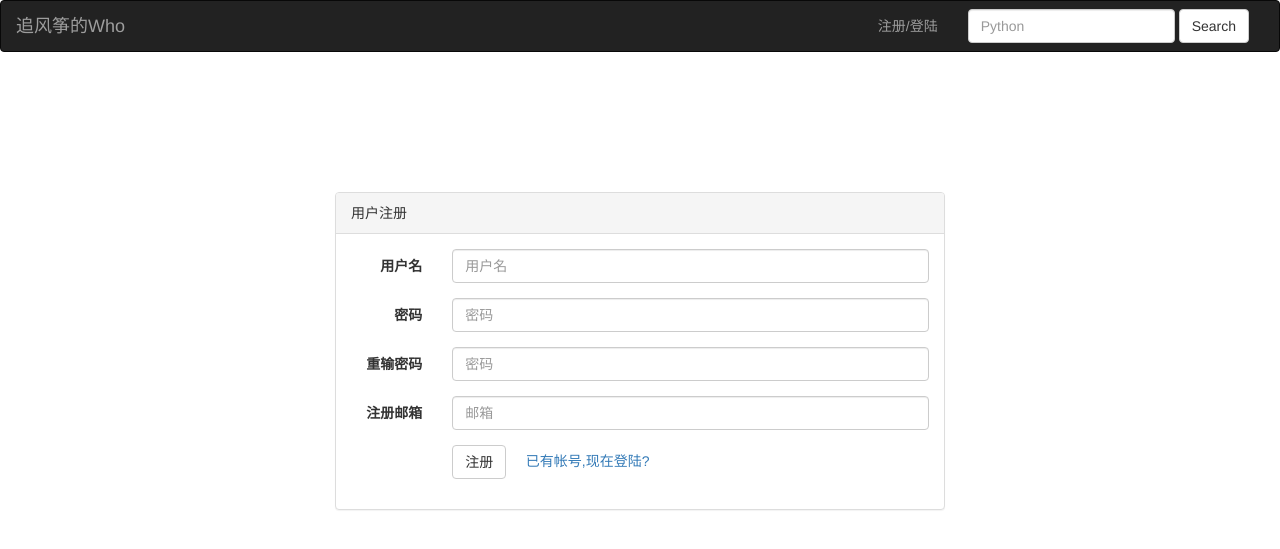
After one commit to Adamwinwho/python3, a Django app: page /register in a window 1280 px wide. The commit adds this page. Shown: the top 549 px of the page. Run offline with Django 3.2, Linux system fonts and the light colour scheme; parts of the project's set-up code (start-up, migrations or seed data) failed here and were passed over; some libraries are stand-ins or nearby versions.

Commit message:
增加用户注册功能

```diff
--- a/myweb/articles/models.py
+++ b/myweb/articles/models.py
@@ -1,5 +1,6 @@
 from django.db import models
 from blocks.models import Blocks
+from django.contrib.auth.models import User
 
 # Create your models here.
 
@@ -8,6 +9,7 @@ class Articles(models.Model):
     title = models.CharField("文章标题",max_length=100)
     author = models.CharField("文章作者",max_length=100)
     content = models.CharField("文章内容",max_length=20000)
+    owner = models.ForeignKey(User,verbose_name="作者",default=1)
 
     last_update_timestamp = models.DateTimeField("最后更新时间",auto_now=True)
 
--- /dev/null
+++ b/myweb/myweb/secret.py
@@ -0,0 +1,6 @@
+EMAIL_USE_SSL = True
+EMAIL_HOST = "smtp.qq.com"
+EMAIL_PORT = 465
+EMAIL_HOST_USER = "1137048513@qq.com"
+EMAIL_HOST_PASSWORD = "amppyuvnhjmejfaj"
+DEFAULT_FROM_EMAIL = "1137048513@qq.com"
--- a/myweb/myweb/settings.py
+++ b/myweb/myweb/settings.py
@@ -12,6 +12,7 @@ https://docs.djangoproject.com/en/dev/ref/settings/
 
 import os
 import configparser
+from .secret import *
 
 # Build paths inside the project like this: os.path.join(BASE_DIR, ...)
 BASE_DIR = os.path.dirname(os.path.dirname(os.path.abspath(__file__)))
@@ -44,8 +45,8 @@ INSTALLED_APPS = [
     'django.contrib.staticfiles',
     'blocks',
     'articles',
+    'usercenter',
     'pagedown',
-    'usercenter',
 ]
 
 MIDDLEWARE = [
--- a/myweb/myweb/urls.py
+++ b/myweb/myweb/urls.py
@@ -17,9 +17,12 @@ import django
 from django.conf.urls import url,include
 from django.contrib import admin
 import views
+from usercenter.views import activate
 
 urlpatterns = [
     url(r'^admin/', admin.site.urls),
     url(r'^articles/',include('articles.urls')),
+    url(r'^register',views.register),
+    url(r'^activate/(?P<code>\w+)$',activate),
     url(r'^$', views.index),
 ]
--- a/myweb/templates/base.html
+++ b/myweb/templates/base.html
@@ -35,7 +35,7 @@
         <button type="submit" class="btn btn-default">Search</button>
       </form>
 	  <ul class="nav navbar-nav navbar-right">
-		<li><a href="#">注册/登陆</a></li>
+		<li><a href="/register">注册/登陆</a></li>
 	  </ul>
         </div><!-- /.navbar-collapse -->
       </div><!-- /.container-fluid -->
--- /dev/null
+++ b/myweb/templates/register.html
@@ -0,0 +1,50 @@
+{% extends "base.html" %}
+{% block content %}
+<div class="col-sm-12 col-md-3">
+</div>
+<div class="col-sm-12 col-md-6">
+<br/><br/><br/><br/><br/><br/>
+{% if error %}
+  <div class="alert alert-warning" role="alert">{{error}}</div>
+{% endif %}
+<div class="panel panel-default">
+  <div class="panel-heading">用户注册</div>
+  <div class="panel-body">
+	  <form class="form-horizontal" role="form" method="POST">{% csrf_token %}
+  <div class="form-group">
+	<label for="inputName3" class="col-sm-2 control-label">用户名</label>
+	<div class="col-sm-10">
+	  <input type="username" class="form-control" id="inputName3" placeholder="用户名" name="username">
+	</div>
+  </div>
+  <div class="form-group">
+    <label for="inputPassword3" class="col-sm-2 control-label">密码</label>
+    <div class="col-sm-10">
+      <input type="password" class="form-control" id="inputPassword3" placeholder="密码"  name="passwd">
+    </div>
+  </div>
+  <div class="form-group">
+    <label for="inputPassword3" class="col-sm-2 control-label">重输密码</label>
+    <div class="col-sm-10">
+      <input type="password" class="form-control" id="inputPassword3" placeholder="密码" name="re_passwd">
+    </div>
+  </div>
+  <div class="form-group">
+    <label for="inputEmail3" class="col-sm-2 control-label">注册邮箱</label>
+    <div class="col-sm-10">
+      <input type="email" class="form-control" id="inputEmail3" placeholder="邮箱" name="email">
+    </div>
+  </div>
+  <div class="form-group">
+    <div class="col-sm-offset-2 col-sm-10">
+		<button type="submit" class="btn btn-default">注册</button>
+		&nbsp;&nbsp;&nbsp;
+		<span><a href="#">已有帐号,现在登陆?</a></span>
+    </div>
+  </div>
+  </form> </div>
+  </div>
+  <div class="col-sm-12 col-md-3">
+  </div>
+</div>
+{% endblock %}
--- a/myweb/views.py
+++ b/myweb/views.py
@@ -1,6 +1,56 @@
 #!coding=utf-8
 
 #from django.http import HttpResponse
+import uuid
+import datetime
+from django.utils import timezone
 from django.shortcuts import render
+from django.core.mail import send_mail
+from django.contrib.auth.models import User
+from usercenter.models import ActivateCode
+
 def index(request):
     return render(request,"index.html")
+
+def register(request):
+    error = ""
+    if request.method == 'GET':
+        return render(request,'register.html')
+    else:
+        name = request.POST['username'].strip()
+        passwd = request.POST['passwd'].strip()
+        re_passwd = request.POST['re_passwd'].strip()
+        email = request.POST['email'].strip()
+
+        if  not name or not email or not passwd or not re_passwd:
+            error = "任何字段均不能为空"
+        if passwd != re_passwd:
+            error = "两次密码不一致"
+        if User.objects.filter(username=name).count()>0:
+            error = "用户已存在"
+        if User.objects.filter(email=email).count()>0:
+            error = "改邮箱已被注册"
+        if not error:
+            user = User.objects.create_user(name,email,passwd)
+            user.is_active = False
+            user.save()
+
+            new_code = str(uuid.uuid4()).replace("-","")
+            #设置激活链接失效时间2天
+            expire_time = timezone.now()+datetime.timedelta(days=2)
+            #创建实例，激活时查找该用户并设置激活状态
+            code_record = ActivateCode(owner=user,code=new_code,expire_timestamp=expire_time)
+            code_record.save()
+
+            activate_link = "http://%s/activate/%s" % (request.get_host(),new_code)
+            activate_email = '''点击<a href="%s">这里</a>激活''' % activate_link
+
+            send_mail(subject='[追风筝的Who]激活邮件',
+                      message='点击链接激活: %s' % activate_link,
+                      html_message=activate_email,
+                      from_email='1137048513@qq.com',
+                      recipient_list=[email],
+                      fail_silently=False)
+        else:
+            return render(request,'register.html',{"error":error})
+        return render(request,'activate_success.html',{"msg":"注册成功，激活邮件已经发送到你的邮箱，请点击邮箱中的链接完成激活"})
```
Also changed, not shown: myweb/templates/activate_success.html (added, +16 -0 lines), myweb/templates/login.html (added, +47 -0 lines), myweb/usercenter/models.py (+11 -6 lines), myweb/usercenter/templates/activate_status.html (added, +18 -0 lines), myweb/usercenter/views.py (+15 -1 lines), myweb/articles/migrations/0003_articles_owner.py (added), myweb/db.sqlite3, myweb/usercenter/migrations/0001_initial.py (added), 1 other file.
